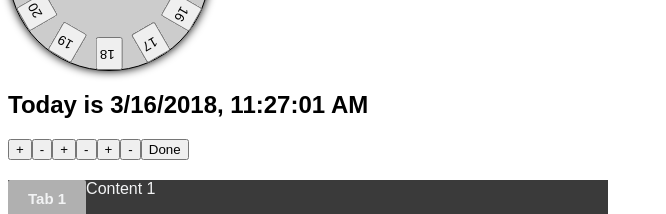
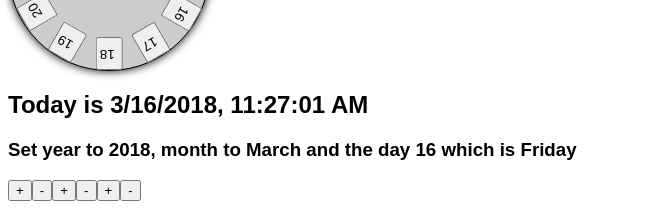
Before and after one commit to fanney83/WEPO_assignment5, a React app in the folder infinitymodules/: page / in a window 1280 px wide. Shown: the part 980-1194 px from the top of the page, without its empty margins (0-666 px from the left). Built offline with nearby package versions, Linux system fonts and the light colour scheme.

Commit message:
last push

```diff
--- a/infinitymodules/src/components/DatePicker/DatePicker.js
+++ b/infinitymodules/src/components/DatePicker/DatePicker.js
@@ -12,18 +12,20 @@ class DatePicker extends React.Component {
     constructor(props) {
         super(props);
         this.state = {
-            year: date.getFullYear(),
-            month: date.getMonth(),
-            day: date.getDay()
+            year: 0,
+            month: 0,
+            day: 0,
+            weekday: 0
         }
     }
 
-    getDays() {
-
+    componentDidMount() {
+        this.setState({year: date.getFullYear(), month:date.getMonth(), day:date.getDate() , weekday:date.getDay() });
     }
 
     render() {
-        const getAllDays = this.getDays();
+
+
         // https://www.w3schools.com/js/tryit.asp?filename=tryjs_date_weekday
 
         var options = { weekday: 'long', year: 'numeric', month: 'long', day: 'numeric' };
@@ -35,25 +37,18 @@ class DatePicker extends React.Component {
 
         console.log("The current month is " + months[d.getMonth()]);
         console.log('today is: ' + days[d.getDay()]);
-        console.log('todays date is: ' + d.toUTCString());
-        console.log('todays date is: ' + d.toDateString());
-        console.log(d.getDate());
-        // var d = new Date(99,5,24);
-        console.log(d.toDateString());
 
-        console.log(d.toLocaleString(this.props.locale));
 
         return (
             <div >
                 <h2>Today is {d.toLocaleString(this.props.locale)} </h2>
-                <button>+</button>
-                <button>-</button>
-                <button>+</button>
-                <button>-</button>
-                <button>+</button>
-                <button>-</button>
-
-                <button>Done</button>
+                <h3>Set year to {this.state.year}, month to {months[this.state.month]} and the day {this.state.day} which is {days[this.state.weekday]}</h3>
+                <button onClick={() => this.setState({year: this.state.year + 1})}>+</button>
+                <button onClick={() => this.setState({year: this.state.year - 1})}>-</button>
+                <button onClick={() => this.setState({month: this.state.month + 1})}>+</button>
+                <button onClick={() => this.setState({month: this.state.month - 1})}>-</button>
+                <button onClick={() => this.setState({day: this.state.day + 1, weekday:this.state.weekday + 1})}>+</button>
+                <button onClick={() => this.setState({day: this.state.day - 1, weekday:this.state.weekday - 1})}>-</button>
             </div>
         );
 
```
